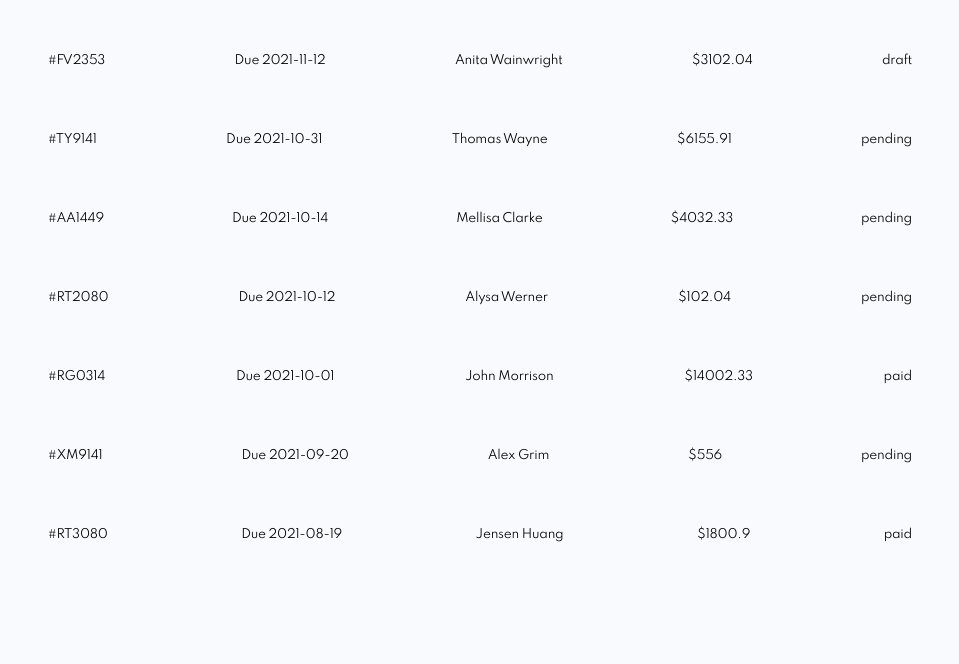
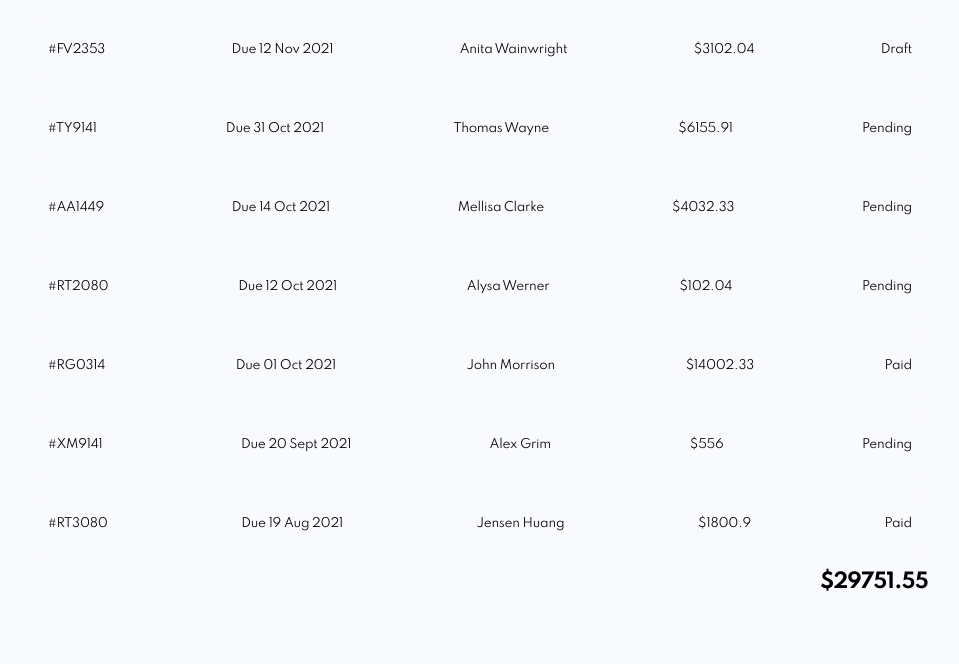
Before and after one commit to chasacademy-sandra-larsson/lektion_3_12_2024, a website with bundled scripts: page index.html in a window 1280 px wide. Shown: the part 136-800 px from the top of the page, without its empty margins (160-1119 px from the left). Built offline with nearby package versions, Linux system fonts and the light colour scheme.

Commit message:
finished

```diff
--- a/index.html
+++ b/index.html
@@ -21,11 +21,12 @@
         <div class="invoice__header-actions">
           <div class="invoice__header-sort">
             <h3>Sort by</h3>
-            <select name="sort" id="sort-filter">
+            <select name="sort" id="invoice-sort">
               <option value="newest">Newest</option>
               <option value="oldest">Oldest</option>
             </select>
-          </div>          <div class="invoice__header-filters">
+          </div>
+          <div class="invoice__header-filters">
             <h3>Filter by status</h3>
             <select name="status" id="status-filter">
               <option value="all">All</option>
--- a/src/api.js
+++ b/src/api.js
@@ -1,6 +1,8 @@
 
 
-export const getInvoices = async () => {
+
+
+ const getInvoices = async () => {
 
     try {
         const response = await fetch("data.json");
@@ -12,3 +14,5 @@ export const getInvoices = async () => {
         console.error("Error fethcing", error);
     }
 }
+
+export { getInvoices }
--- /dev/null
+++ b/src/helpers.js
@@ -0,0 +1,25 @@
+//"2021-10-14" => Due Oct 14, 2021
+
+const formatDueDate = (dateString) => {
+
+    const date = new Date(dateString);
+     // const formattedDueDate =  date.format("mmm dd yyyy");
+    //console.log(date);
+
+    if(isNaN(date)) {
+        throw new Error("Invallid date format");
+    }
+
+    const options = {day: "2-digit", month: "short", year: "numeric"};
+    const formattedDueDate = date.toLocaleDateString("en-GB", options);
+
+    return formattedDueDate;
+    //"Oct 14, 2021"
+
+}
+
+const capitalizeFirstLetter = (str) => {
+    return str.charAt(0).toUpperCase() + str.slice(1);
+}
+
+export { formatDueDate, capitalizeFirstLetter }
--- a/src/main.js
+++ b/src/main.js
@@ -1,32 +1,48 @@
 import { getInvoices } from "./api.js";
+import { formatDueDate, capitalizeFirstLetter } from "./helpers.js";
+
+
 
 const invoiceUL = document.querySelector(".invoice__list");
-const sortSelect = document.querySelector("#sort-filter")
+const sortSelect = document.querySelector("#invoice-sort");
+const filterSelect = document.querySelector("#status-filter");
 
 
 const renderInvoices = async () => {
 
     const invoices = await getInvoices();
 
-    let compare;
-    // Sort
-    if(sortSelect.value === "newest") {
-        compare = (a, b) => new Date(b.paymentDue) - new Date(a.paymentDue);
-    } else if(sortSelect.value === "oldest") {
-        compare = (a, b) => new Date(a.paymentDue) - new Date(b.paymentDue);
-    }
 
-    const sortedInvoiceList = invoices.sort(compare);
+      // Comparison-funktion för hur arrayen ska sorteras
+    // let compare;
+    // // Sort
+    // if(sortSelect.value === "newest") {
+    //     compare = (a, b) => new Date(b.paymentDue) - new Date(a.paymentDue);
+    // } else if(sortSelect.value === "oldest") {
+    //     compare = (a, b) => new Date(a.paymentDue) - new Date(b.paymentDue);
+    // }
 
+    const compare = sortSelect.value === "newest"
+    ? (a,b) => new Date(b.paymentDue) - new Date(a.paymentDue)
+    : (a,b) => new Date(a.paymentDue) - new Date(b.paymentDue)
 
-    // Map - html runt varje objekt property
-    const invoiceList = sortedInvoiceList.map(invoice =>
+    // Kan bli snyggt med chaining - eller mer läsbart
+    const invoiceList = invoices
+        .sort(compare)
+        // .filter(invoice => {
+        //        if(filterSelect.value !== 'all')  {
+        //          return invoice.status === filterSelect.value;
+        //        }
+        //        return invoice;
+        //     })
+        .filter(invoice => filterSelect.value !== 'all' ? invoice.status === filterSelect.value : invoice)
+        .map(invoice =>
                 `<li class="invoice__item">
                   <div class="invoice__item-header">
                     <p>#${invoice.id}</p>
                   </div>
                   <div class="invoice__item-details">
-            <p>Due ${invoice.paymentDue}</p>
+                    <p>Due ${formatDueDate(invoice.paymentDue)}</p>
                   </div>
                   <div>
                     <p class="invoice__item-name">${invoice.clientName}</p>
@@ -35,15 +51,58 @@ const renderInvoices = async () => {
                     <p>$${invoice.total}</p>
                   </div>
                   <div class="invoice__item-status">
-            <p>${invoice.status}</p>
+                    <p>${capitalizeFirstLetter(invoice.status)}</p>
                   </div>
                 </li>`)
         .join("");
 
+
+    //  // Själva sorteringen
+    // const sortedInvoiceList = invoices.sort(compare);
+
+    // // Filterera
+    // const filteredInvoiceList = sortedInvoiceList.filter(invoice => {
+    //    if(filterSelect.value !== 'all')  {
+    //      return invoice.status === filterSelect.value;
+    //    }
+    //    return invoice;
+    // })
+
+    // // Map - html runt varje objekt property
+    // const invoiceList = filteredInvoiceList.map(invoice =>
+    //     `<li class="invoice__item">
+    //       <div class="invoice__item-header">
+    //         <p>#${invoice.id}</p>
+    //       </div>
+    //       <div class="invoice__item-details">
+    //         <p>Due ${formatDueDate(invoice.paymentDue)}</p>
+    //       </div>
+    //       <div>
+    //         <p class="invoice__item-name">${invoice.clientName}</p>
+    //       </div>
+    //       <div class="invoice__item-total">
+    //         <p>$${invoice.total}</p>
+    //       </div>
+    //       <div class="invoice__item-status">
+    //         <p>${capitalizeFirstLetter(invoice.status)}</p>
+    //       </div>
+    //     </li>`)
+    //     .join("");
+
         invoiceUL.innerHTML = invoiceList;
+
+        const totalAmount = invoices.reduce((acc, invoice) => acc + invoice.total, 0);
+
+        // Reduce - beräkna totala summan och lägg till direkt efter ul-listan
+        invoiceUL.insertAdjacentHTML("beforeend",
+            `<div class="invoice__item-total-amount">
+               <h2>$${totalAmount.toFixed(2)}</h2>
+            </div>`
+        );
 
 }
 
 renderInvoices();
 
 sortSelect.addEventListener("change", renderInvoices);
+filterSelect.addEventListener("change", renderInvoices);
```
Lines whose indentation alone changed are shown as unchanged.
